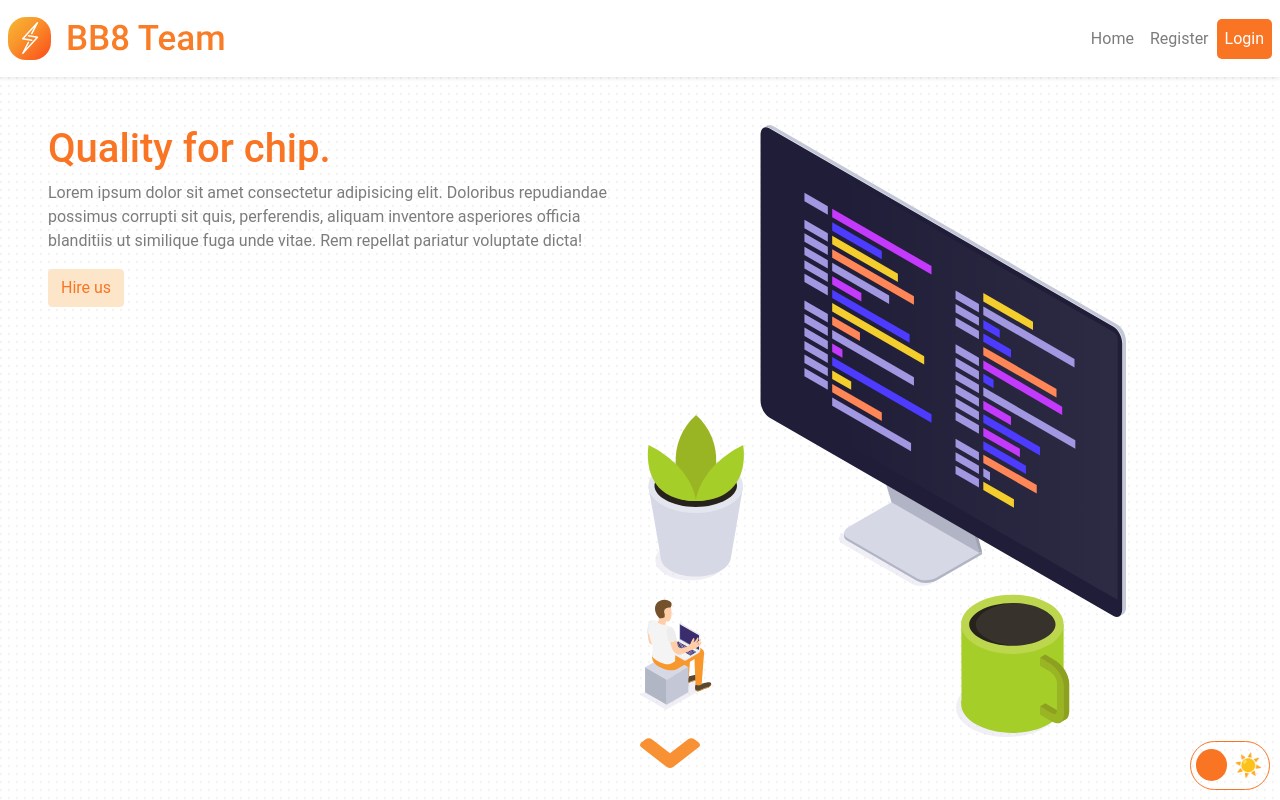
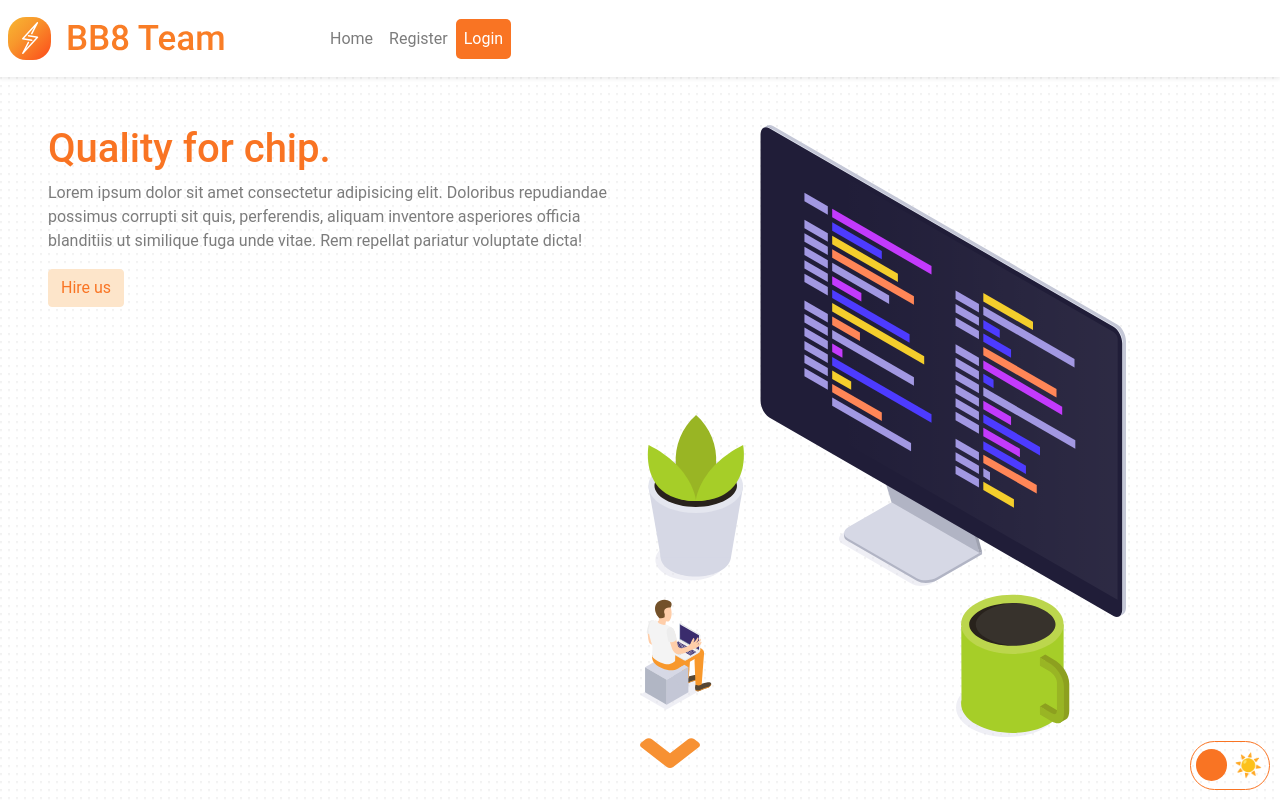
Before and after one commit to LuzianeFreitas/bb8-team, a Vue app: page / in a window 1280 px wide. Shown: the top 800 px of the page. Built offline with nearby package versions, Linux system fonts and the light colour scheme.

Commit message:
modified nav-bar

```diff
--- a/src/components/mainMenu/MainMenu.vue
+++ b/src/components/mainMenu/MainMenu.vue
@@ -1,17 +1,17 @@
 <template>
-<div class="shadow-sm w-100">
-  <b-navbar class="navbar">
+<div class="shadow-sm">
+  <b-navbar toggleable="lg" class="navbar">
     <b-navbar-brand href="#">
       <router-link to="/"><img class="d-inline-block align-top" src="../../assets/logo-menu.svg" alt="logo"></router-link>
     </b-navbar-brand>
 
     <b-navbar-toggle target="nav-collapse"></b-navbar-toggle>
 
-    <b-collapse class="d-flex justify-content-end" id="nav-collapse" is-nav>
-      <b-navbar-nav class="d-flex justify-content-between">
-        <b-nav-item class="btn-item"> <router-link to="/Home">Home</router-link></b-nav-item>
-        <b-nav-item class="btn-item"> <router-link to="/Register">Register</router-link></b-nav-item>
-        <b-nav-item class="btn-login-menu"> <router-link to="/Login">Login</router-link></b-nav-item>
+    <b-collapse id="nav-collapse" is-nav>
+      <b-navbar-nav right>
+        <b-nav-item class="btn-item text-center"> <router-link to="/Home">Home</router-link></b-nav-item>
+        <b-nav-item class="btn-item text-center"> <router-link to="/Register">Register</router-link></b-nav-item>
+        <b-nav-item class="btn-login-menu text-center"> <router-link to="/Login">Login</router-link></b-nav-item>
         <!-- <b-nav-item href="#">Disabled</b-nav-item> -->
       </b-navbar-nav>
     </b-collapse>
```
